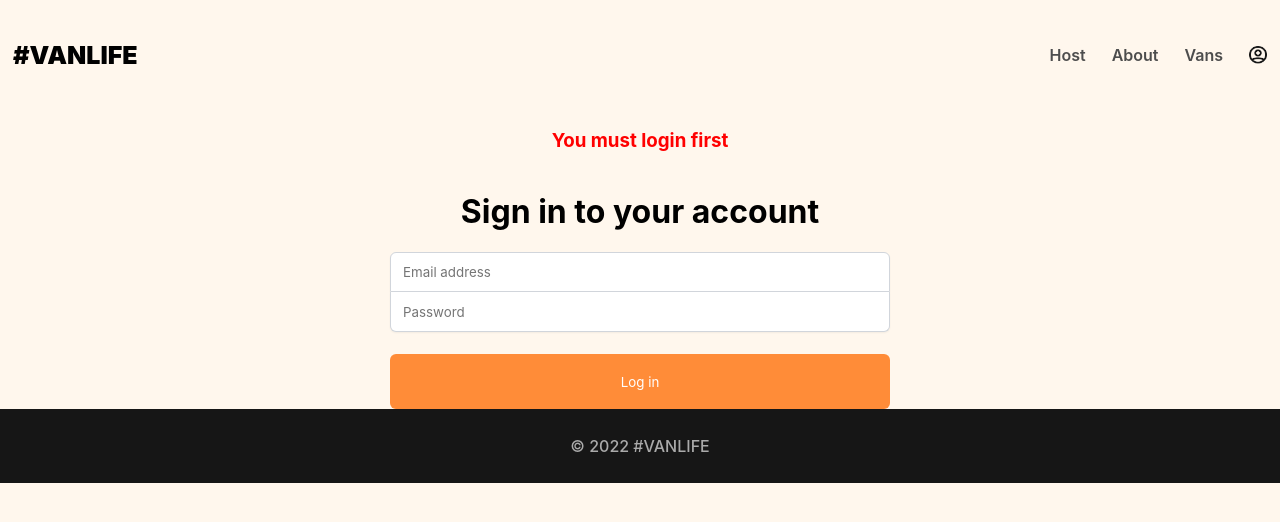
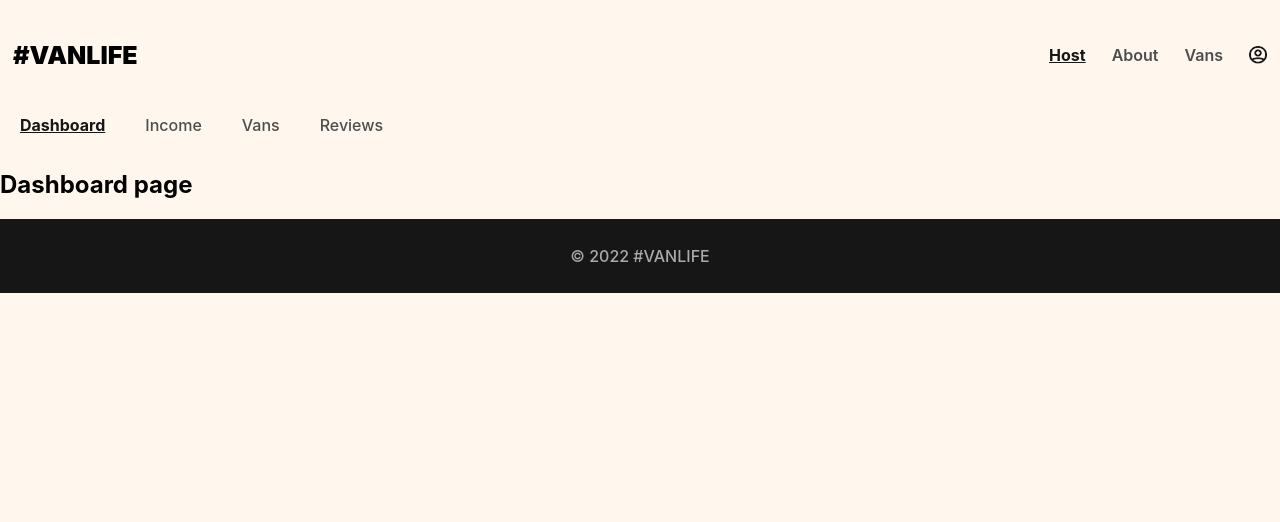
Before and after one commit to jmarcm/van-life, a React (Vite) app: page /host in a window 1280 px wide. Before the commit this address led to /login. Shown: the top 522 px of the page. Built offline with nearby package versions, Linux system fonts and the light colour scheme; what miragejs would draw is missing.

Commit message:
Fix bug: Missing return for Outlet

```diff
--- a/src/components/AuthRequired.jsx
+++ b/src/components/AuthRequired.jsx
@@ -2,7 +2,7 @@ import React from "react";
 import { Navigate, Outlet } from "react-router-dom";
 
 export default function AuthRequired() {
-    const authenticated = false; // @todo: replace with real auth check
+    const authenticated = true; // @todo: replace with real auth check
 
     if (!authenticated) {
         return (
@@ -10,5 +10,5 @@ export default function AuthRequired() {
         );
     }
 
-    <Outlet />;
+    return <Outlet />;
 }
```
